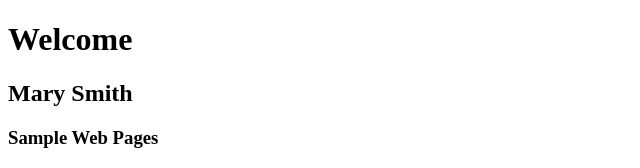
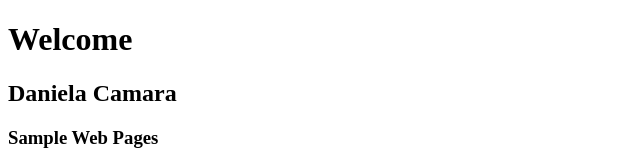
Before and after one commit to Aris1one/Aris1one.github.io, a plain HTML site: page index.html in a window 1280 px wide. Shown: the top 168 px of the page, without its empty margins (0-640 px from the left). Drawn offline with Linux system fonts and the light colour scheme.

Commit message:
Update index.html

```diff
--- a/index.html
+++ b/index.html
@@ -8,7 +8,7 @@
 </head>
 <body>
     <h1>Welcome</h1>
-    <h2>Mary Smith</h2>
+    <h2>Daniela Camara</h2>
 
     <h3>Sample Web Pages</h3>
 
```
